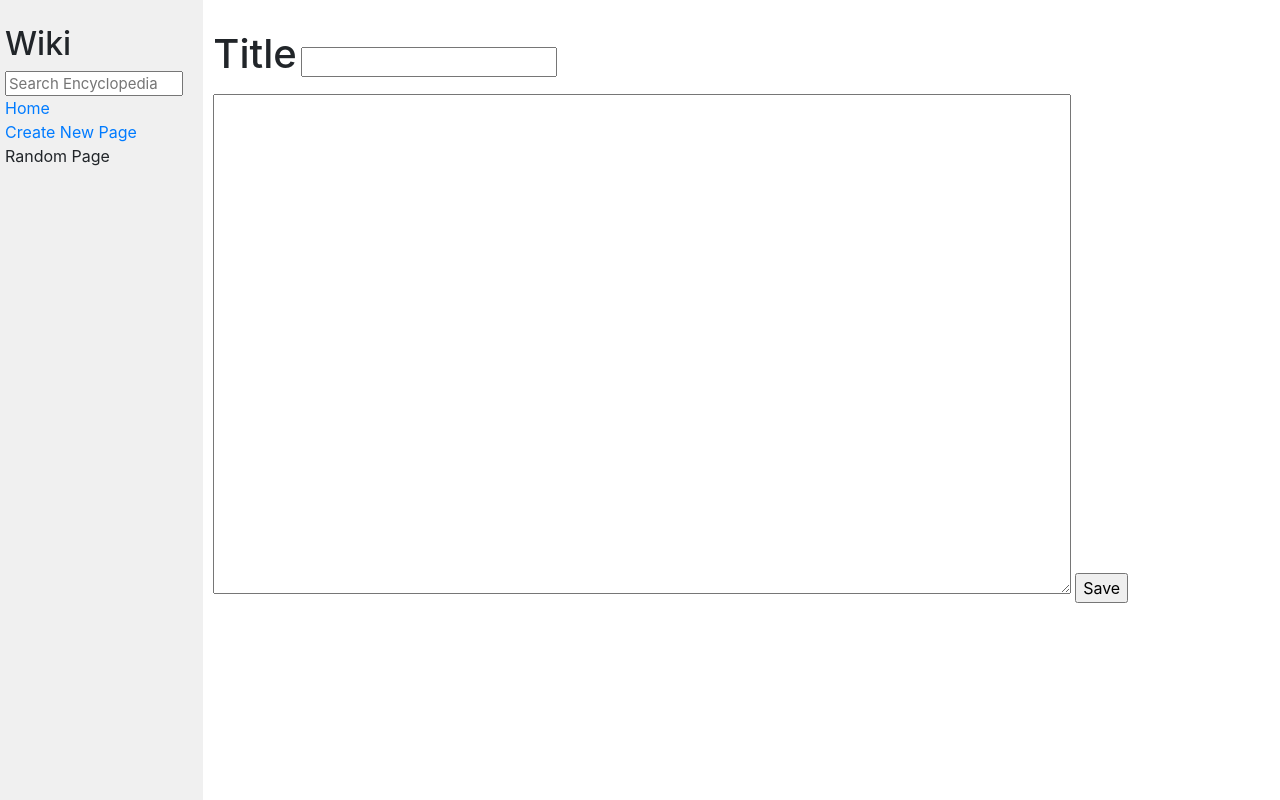
After one commit to Debjyoti0404/wiki, a Django app: page /create in a window 1280 px wide. The commit adds this page. Run offline with Django 3.2, Linux system fonts and the light colour scheme; some libraries are stand-ins or nearby versions.

Commit message:
implemented create new pg and searchbar

```diff
--- a/encyclopedia/static/encyclopedia/styles.css
+++ b/encyclopedia/static/encyclopedia/styles.css
@@ -13,7 +13,7 @@ h1 {
 }
 
 textarea {
-    height: 90vh;
+    height: 500px;
     width: 80%;
 }
 
--- /dev/null
+++ b/encyclopedia/templates/encyclopedia/create.html
@@ -0,0 +1,20 @@
+{% extends "encyclopedia/layout.html" %}
+
+{% block title %}
+    Create
+{% endblock %}
+
+{% block body %}
+
+    <form action="create" method="post">
+        {% csrf_token %}
+        <label for="title">
+            <h1>Title</h1>
+        </label>
+        <input type="text" name="title" id="title">
+        <br>
+        <textarea name="content" value={{ textarea_content }} id="entry_content" rows="5"></textarea>
+        <input type="submit" value="Save">
+    </form>
+
+{% endblock %}
--- a/encyclopedia/templates/encyclopedia/layout.html
+++ b/encyclopedia/templates/encyclopedia/layout.html
@@ -20,7 +20,9 @@
                     <a href="{% url 'index' %}">Home</a>
                 </div>
                 <div>
-                    Create New Page
+                    <a href="{% url 'pg_create' %}">
+                        Create New Page
+                    </a>
                 </div>
                 <div>
                     Random Page
--- a/encyclopedia/urls.py
+++ b/encyclopedia/urls.py
@@ -5,5 +5,7 @@ from . import views
 urlpatterns = [
     path("", views.index, name="index"),
     path("srch", views.srch, name="search"),
-    path("wiki/<str:name>", views.default_route, name="main_route")
+    path("create", views.create_pg, name="pg_create"),
+    path("wiki/<str:name>", views.default_route, name="entry_route")
+
 ]
--- a/encyclopedia/views.py
+++ b/encyclopedia/views.py
@@ -15,13 +15,51 @@ def default_route(request, name):
     html_content = util.md_to_html(name)
     return render(request, "encyclopedia/content.html", {
         "name": name,
+        "type": "str",
         "contents": html_content
     })
 
 def srch(request):
     if request.method == "POST":
-        text = request.POST
-        content = text['q']
+        form_content = request.POST
+        content = form_content['q']
         for item in util.list_entries():
             if content.lower() == item.lower():
                 return redirect(f"wiki/{item}")
+        else:
+            possible_items = list()
+            for item in util.list_entries():
+                if content.lower() in item.lower():
+                    possible_items.append(item)
+            if len(possible_items) != 0:
+                return render(request, "encyclopedia/content.html", {
+                    "name": "Suggested pages",
+                    "type": "list",
+                    "contents": possible_items
+                })
+            else:
+                return render(request, "encyclopedia/content.html", {
+                    "name": "Error",
+                    "type": "str",
+                    "contents": "Error, No such entry exists"
+                })
+
+def create_pg(request):
+    if request.method == "POST":
+        form_content =  request.POST
+        title = form_content['title']
+        for item in util.list_entries():
+            if title.lower() == item.lower():
+                return render(request, "encyclopedia/content.html", {
+                    "name": "Error",
+                    "type": "str",
+                    "contents": "Error, Given entry name already exists"
+                })
+        else:
+            pg_content = form_content['content']
+            util.save_entry(title, pg_content)
+            return redirect(f"wiki/{title}")
+    else:
+        return render(request, "encyclopedia/create.html", {
+            "textarea_content": ""
+        })
```
Also changed, not shown: encyclopedia/templates/encyclopedia/content.html (+12 -1 lines).
